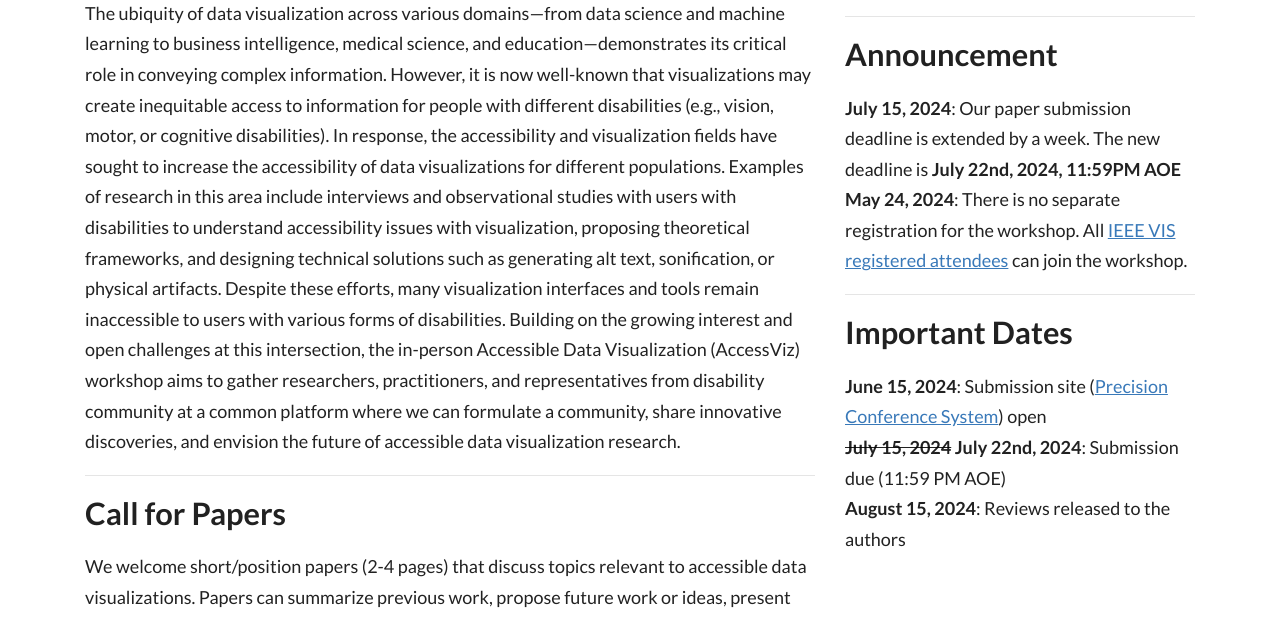
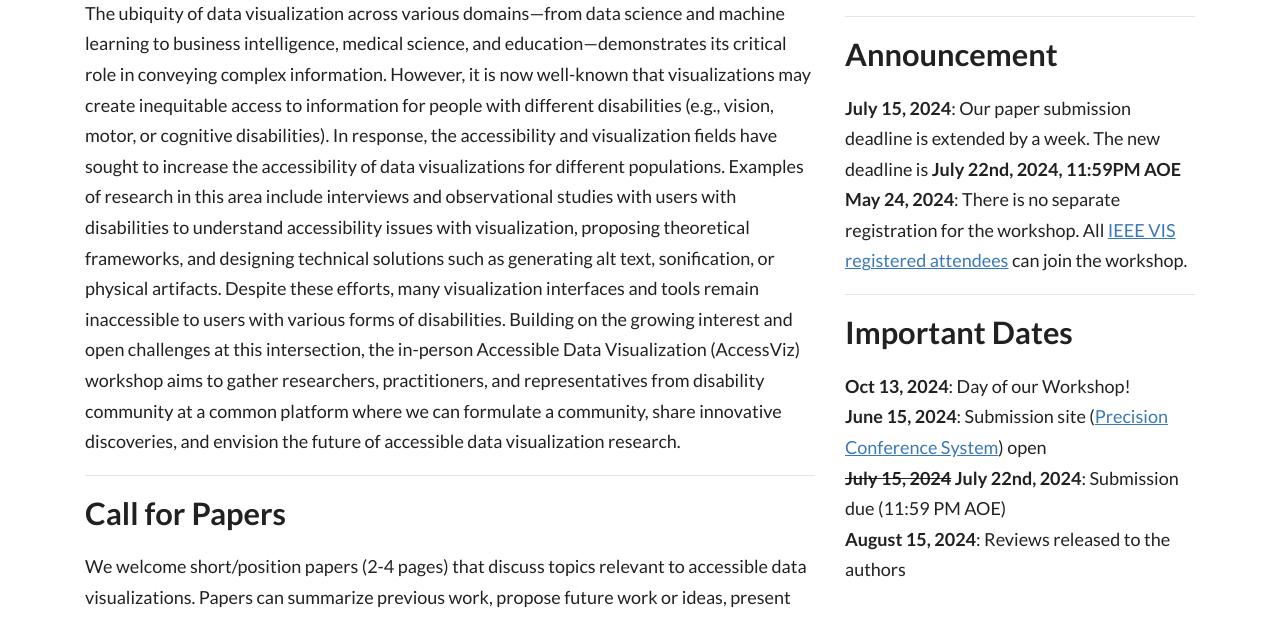
Before and after one commit to accessviz/accessviz.github.io, a plain HTML site: page index.html in a window 1280 px wide. Shown: the part 172-791 px from the top of the page. Drawn offline with nearby package versions, Linux system fonts and the light colour scheme.

Commit message:
added workshop date

```diff
--- a/index.html
+++ b/index.html
@@ -171,6 +171,7 @@
 				<div>
 					<h2>Important Dates</h2>
 					<ul style="list-style-type:none;text-align: left; padding-left: 0; font-size: 18px;">
+						<li><b>Oct 13, 2024</b>: Day of our Workshop!</li>
 						<li><b>June 15, 2024</b>: Submission site (<a href="https://new.precisionconference.com/vgtc">Precision Conference System</a>) open</li>
 						<li><b><s>July 15, 2024</s> July 22nd, 2024</b>: Submission due (11:59 PM AOE)</li>
 						<li><b>August 15, 2024</b>: Reviews released to the authors</li>
```
Also changed, not shown: 1 other file.
